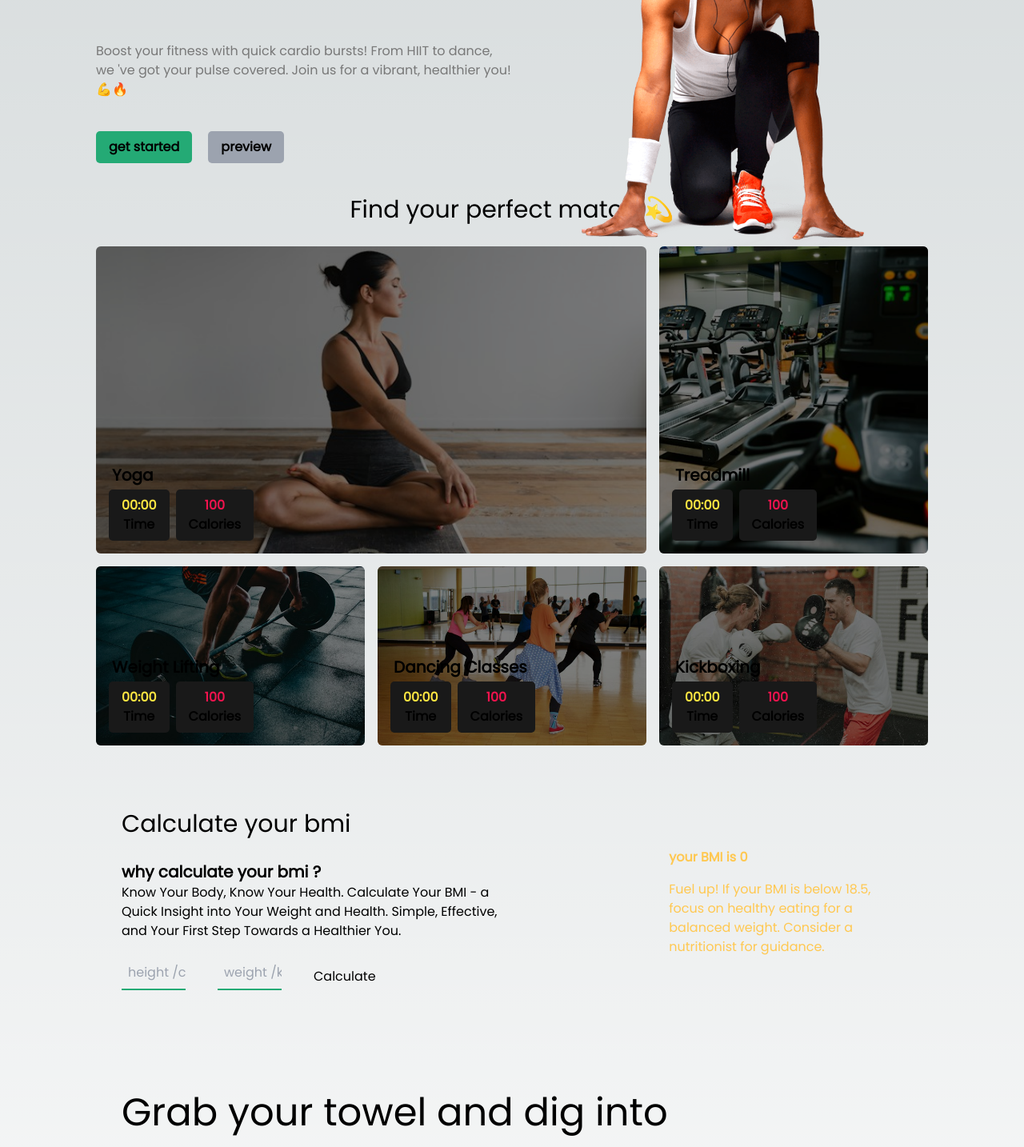
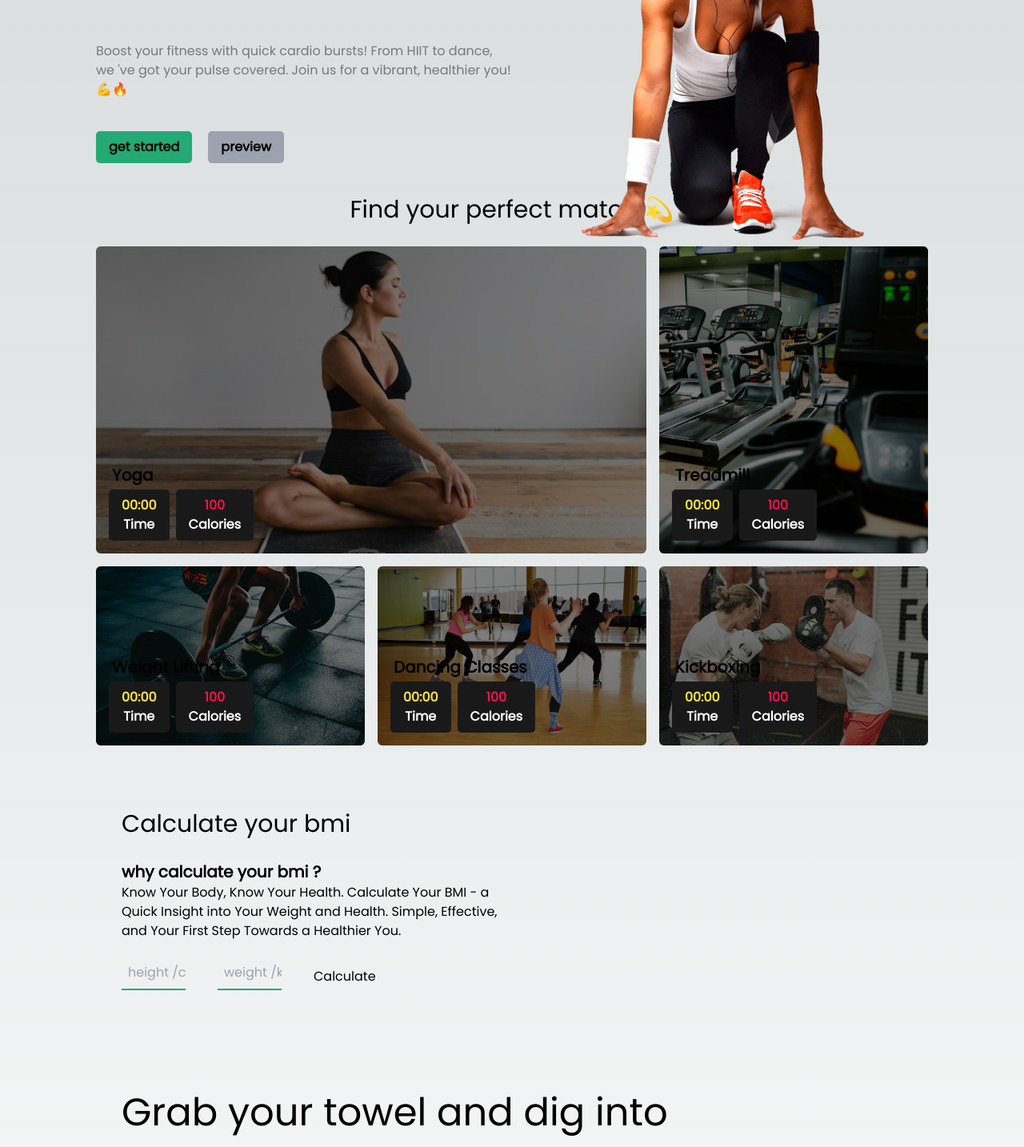
Before and after one commit to Sierra9999/activos-gym, a Next.js app: page / in a window 1280 px wide. Shown: the part 264-1698 px from the top of the page at 80% size. Built offline with nearby package versions, Linux system fonts and the light colour scheme.

Commit message:
test: prduction images

```diff
--- a/app/Components/BMICalculator/index.tsx
+++ b/app/Components/BMICalculator/index.tsx
@@ -62,7 +62,7 @@ const BMICalculator = () => {
         ${rateBMI(results).rate}
         w-full
         results
-        ${ results === 0 ? '' : 'left-to-right' }
+        ${ results === 0 ? 'invisible' : 'left-to-right' }
         flex
         flex-col
         md:w-1/2
--- a/app/Components/BentoMenu.jsx
+++ b/app/Components/BentoMenu.jsx
@@ -8,7 +8,7 @@ const BentoMenu = () => {
       workoutName: 'Yoga',
       workoutTime: '00:00',
       caloriesBurnt: '100',
-      imgSrc: '/images/yoga.jpg'
+      imgSrc: '/yoga.jpg'
     },
     {
       workoutName: 'Treadmill',
@@ -54,8 +54,8 @@ const BentoMenu = () => {
         <div className='relative bottom-28 left-4 h-0 z-1'>
           <h2 className='text-xl ml-1 font-bold mb-1'>{workoutName}</h2>
           <div className=''>
-            <a href="" className='btn bg-gray-900 mr-2'><span className="text-yellow">{workoutTime}</span> <br /> Time</a>
-            <a href="" className='btn bg-gray-900 mr-2'><span className='text-red'>{caloriesBurnt}</span> <br /> Calories</a>
+            <a href="" className=' btn bg-gray-900 mr-2 btn-white-text'><span className="text-yellow">{workoutTime}</span> <br /> Time</a>
+            <a href="" className=' btn bg-gray-900 mr-2 btn-white-text'><span className='text-red'>{caloriesBurnt}</span> <br /> Calories</a>
           </div>
         </div>
         <div className="relative bg-black opacity-50  h-full bottom-full hover:opacity-25 cursor-pointer "></div>
--- a/app/pricing/page.tsx
+++ b/app/pricing/page.tsx
@@ -13,7 +13,7 @@ const Pricing = () => {
         my-10">
         <PricingCard price={0} title='Week Trial'></PricingCard>
         <PricingCard price={20} title='Welcome Pack'></PricingCard>
-        <PricingCard price={20} title='Dance Classes'></PricingCard>
+        <PricingCard price={50} title='Dance Classes'></PricingCard>
         <PricingCard price={100} title='FitPulse Tribe'></PricingCard>
       </section>
 
--- a/app/styles.css
+++ b/app/styles.css
@@ -14,6 +14,9 @@
     text-align: center;
     font-weight: 600;
     color: black;
+}
+.btn-white-text{
+    color: white;
 }
 
 .bg-green-to-black {
```
Also changed, not shown: public/yoga.jpg (renamed from public/Images/yoga.jpg).
